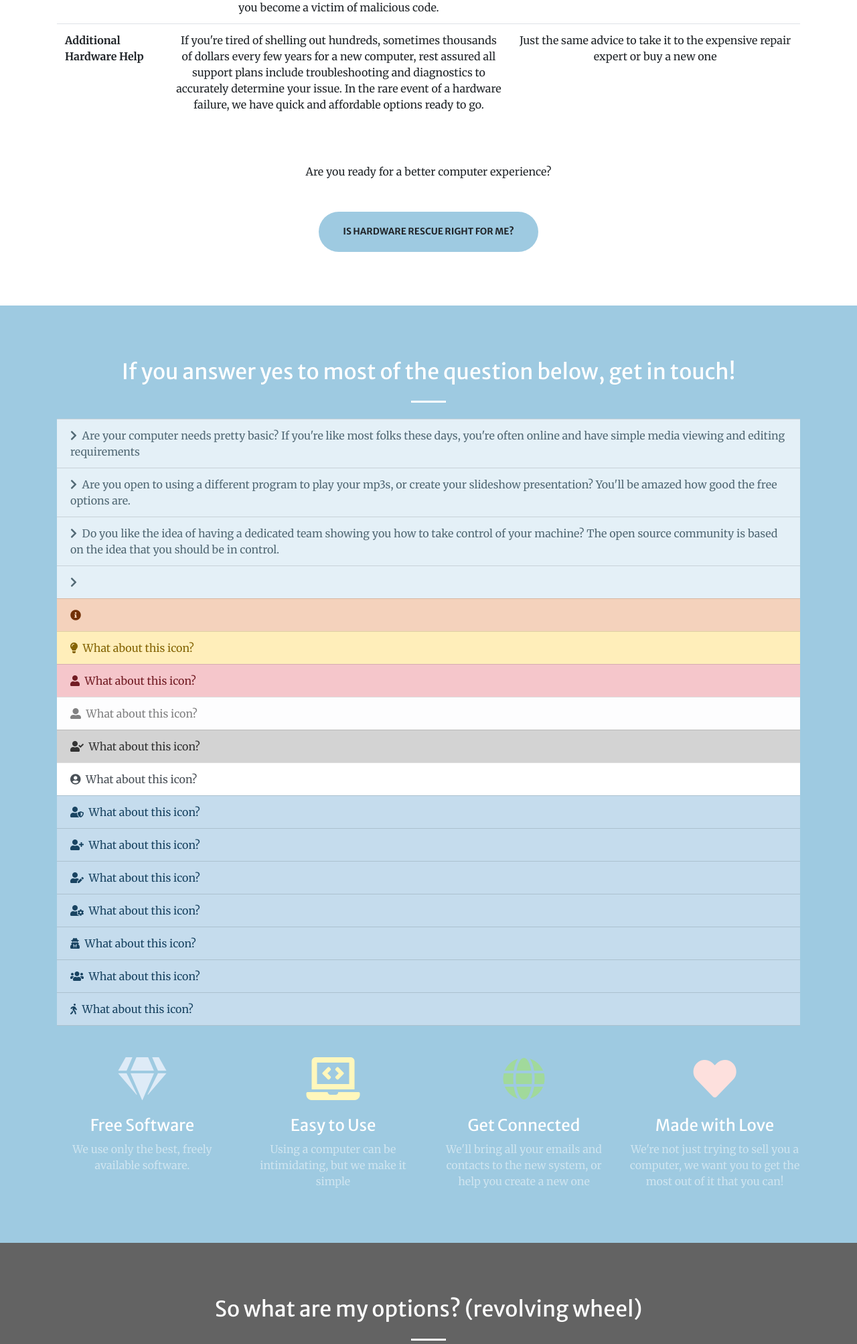
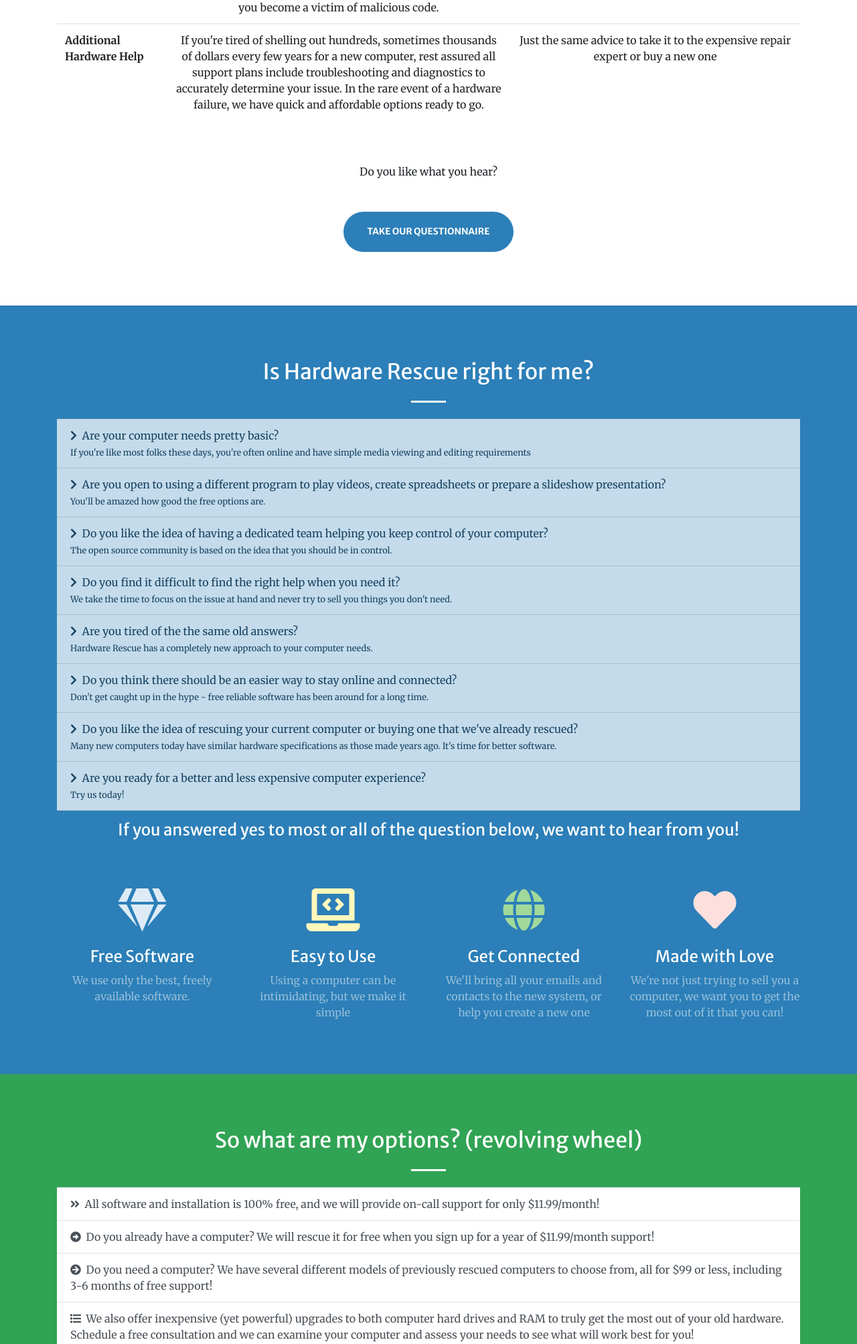
Before and after one commit to ssallgood/HWR_Website, a PHP site: page / in a window 1280 px wide. Shown: the part 2662-4668 px from the top of the page at 67% size. Run offline with PHP 8.4, Linux system fonts and the light colour scheme.

Commit message:
120419AH

```diff
--- a/index.html
+++ b/index.html
@@ -125,7 +125,7 @@
         <hr class="divider light my-4">
           <p class="text-white-90 mb-4">
             <img src="img/laptopslow.png" class="img-fluid float-left pr-3">
-            Are you unhappy with your computer's performance? Thinking about getting a new one? We've all heard the story; it usually begins with "my computer used to be fast, but...". You've tried all the tips and tricks you could find to speed it up and make it run better but there's only so much you can do with "ancient" hardware. Now it's so slow and frustrating to use that it's hardly ever even turned on. The only option left is to buy a new computer with the latest Apple or Microsoft operating system and get rid of your old computer. Right?<br><br>
+            Are you unhappy with your computer's performance? Thinking about getting a new one? We've all heard the story - it usually begins with "my computer used to be fast, but...". You've tried all the tips and tricks you could find to speed it up and make it run better but there's only so much you can do with "ancient" hardware. Now it's so slow and frustrating to use that it's hardly ever even turned on. The only option left is to buy a new computer with the latest Apple or Microsoft operating system and get rid of your old computer. Right?<br><br>
 
             It doesn't have to be that way! Before you spend a lot of money on a new computer, find out how Hardware Rescue can make your computer fast again. Your current computer hardware can still run like new! Commercial software comes bloated with unnecessary features that eat up your computer's limited resources and degrade performance. Apple and Microsoft don't seem to mind that bloated software updates often cause poor performance on older computers… After all, the slower your computer gets, the more likely you are to buy a new one, which will come pre-installed with a paid-for license of their latest Operating System (OS). <br><br>
 
@@ -239,37 +239,28 @@
             </div>
             <br>
             <br>
-          <p class="mb-4">Are you ready for a better computer experience?</p>
-          </p>
+          <p class="mb-4">Do you like what you hear?</p>
           <br>
-      <a class="btn btn-secondary btn-xl js-scroll-trigger" href="#contact">Is Hardware Rescue right for me?</a>
+      <a class="btn btn-secondary btn-xl js-scroll-trigger" href="#questionnaire">Take Our Questionnaire</a>
     </div>
   </section>
 
-  <section class="page-section bg-secondary" id="services">
+  <section class="page-section bg-secondary" id="questionnaire">
     <div class="container">
-      <h2 class="mb-4 text-center text-white">If you answer yes to most of the question below, get in touch!</h2>
+      <h2 class="mb-4 text-center text-white">Is Hardware Rescue right for me?</h2>
       <hr class="divider light my-4">
         <p class="mb-4 text-left">
           <ul class="list-group list-group-flush">
-            <li class="list-group-item list-group-item-action list-group-item-secondary"><i class="fa fa-chevron-right" aria-hidden=”true”></i> &nbsp;Are your computer needs pretty basic? If you're like most folks these days, you're often online and have simple media viewing and editing requirements</li>
-            <li class="list-group-item list-group-item-action list-group-item-secondary"><i class="fa fa-chevron-right" aria-hidden=”true”></i> &nbsp;Are you open to using a different program to play your mp3s, or create your slideshow presentation? You'll be amazed how good the free options are.</li>
-            <li class="list-group-item list-group-item-action list-group-item-secondary"><i class="fa fa-chevron-right" aria-hidden=”true”></i> &nbsp;Do you like the idea of having a dedicated team showing you how to take control of your machine? The open source community is based on the idea that you should be in control.</li>
-            <li class="list-group-item list-group-item-action list-group-item-secondary"><i class="fa fa-chevron-right" aria-hidden=”true”></i> &nbsp;</li>
-            <li class="list-group-item list-group-item-action list-group-item-success"><i class="fa fa-info-circle" aria-hidden=”true”></i> &nbsp;</li>
-            <li class="list-group-item list-group-item-action list-group-item-warning"><i class="fa fa-lightbulb" aria-hidden=”true”></i> &nbsp;What about this icon?</li>
-            <li class="list-group-item list-group-item-action list-group-item-danger"><i class="fa fa-user" aria-hidden=”true”></i> &nbsp;What about this icon?</li>
-            <li class="list-group-item list-group-item-action list-group-item-light"><i class="fa fa-user-alt" aria-hidden=”true”></i> &nbsp;What about this icon?</li>
-            <li class="list-group-item list-group-item-action list-group-item-dark"><i class="fa fa-user-check" aria-hidden=”true”></i> &nbsp;What about this icon?</li>
-            <li class="list-group-item list-group-item-action list-group-item-black"><i class="fa fa-user-circle" aria-hidden=”true”></i> &nbsp;What about this icon?</li>
-            <li class="list-group-item list-group-item-action list-group-item-info"><i class="fa fa-user-shield" aria-hidden=”true”></i> &nbsp;What about this icon?</li>
-            <li class="list-group-item list-group-item-action list-group-item-info"><i class="fa fa-user-plus" aria-hidden=”true”></i> &nbsp;What about this icon?</li>
-            <li class="list-group-item list-group-item-action list-group-item-info"><i class="fa fa-user-edit" aria-hidden=”true”></i> &nbsp;What about this icon?</li>
-            <li class="list-group-item list-group-item-action list-group-item-info"><i class="fa fa-user-cog" aria-hidden=”true”></i> &nbsp;What about this icon?</li>
-            <li class="list-group-item list-group-item-action list-group-item-info"><i class="fa fa-user-secret" aria-hidden=”true”></i> &nbsp;What about this icon?</li>
-            <li class="list-group-item list-group-item-action list-group-item-info"><i class="fa fa-users" aria-hidden=”true”></i> &nbsp;What about this icon?</li>
-            <li class="list-group-item list-group-item-action list-group-item-info"><i class="fa fa-walking" aria-hidden=”true”></i> &nbsp;What about this icon?</li>
-          </ul>
+            <li class="list-group-item list-group-item-action list-group-item-secondary"><i class="fa fa-chevron-right" aria-hidden=”true”></i> &nbsp;Are your computer needs pretty basic?<br><small class="text-black-75">If you're like most folks these days, you're often online and have simple media viewing and editing requirements</small></li>
+            <li class="list-group-item list-group-item-action list-group-item-secondary"><i class="fa fa-chevron-right" aria-hidden=”true”></i> &nbsp;Are you open to using a different program to play videos, create spreadsheets or prepare a slideshow presentation?<br><small class="text-black-75">You'll be amazed how good the free options are.</small></li>
+            <li class="list-group-item list-group-item-action list-group-item-secondary"><i class="fa fa-chevron-right" aria-hidden=”true”></i> &nbsp;Do you like the idea of having a dedicated team helping you keep control of your computer?<br><small class="text-black-75">The open source community is based on the idea that you should be in control.</small></li>
+            <li class="list-group-item list-group-item-action list-group-item-secondary"><i class="fa fa-chevron-right" aria-hidden=”true”></i> &nbsp;Do you find it difficult to find the right help when you need it?<br><small class="text-black-75">We take the time to focus on the issue at hand and never try to sell you things you don't need.</small></li>
+            <li class="list-group-item list-group-item-action list-group-item-secondary"><i class="fa fa-chevron-right" aria-hidden=”true”></i> &nbsp;Are you tired of the the same old answers?<br><small class="text-black-75">Hardware Rescue has a completely new approach to your computer needs.</small></li>
+            <li class="list-group-item list-group-item-action list-group-item-secondary"><i class="fa fa-chevron-right" aria-hidden=”true”></i> &nbsp;Do you think there should be an easier way to stay online and connected?<br><small class="text-black-75">Don't get caught up in the hype - free reliable software has been around for a long time.</small></li>
+            <li class="list-group-item list-group-item-action list-group-item-secondary"><i class="fa fa-chevron-right" aria-hidden=”true”></i> &nbsp;Do you like the idea of rescuing your current computer or buying one that we've already rescued?<br><small class="text-black-75">Many new computers today have similar hardware specifications as those made years ago. It's time for better software.</small></li>
+            <li class="list-group-item list-group-item-action list-group-item-secondary"><i class="fa fa-chevron-right" aria-hidden=”true”></i> &nbsp;Are you ready for a better and less expensive computer experience?<br><small class="text-black-75">Try us today!</small></li>
+          </ul></p>
+          <h4 class="mb-4 text-center text-white">If you answered yes to most or all of the question below, we want to hear from you!</h4>
       <div class="row">
         <div class="col-lg-3 col-md-6 text-center">
           <div class="mt-5">
@@ -302,48 +293,18 @@
       </div>
     </div>
   </section>
-  <section class="page-section bg-dark" id="services">
+  <section class="page-section bg-primary" id="services">
     <div class="container">
       <h2 class="mb-4 text-center text-white">So what are my options? (revolving wheel)</h2>
       <hr class="divider light my-4">
         <p class="mb-4 text-left">
           <ul class="list-group list-group-flush">
             <li class="list-group-item list-group-item-action list-group-item-white"><i class="fa fa-angle-double-right" aria-hidden=”true”></i> &nbsp;All software and installation is 100% free, and we will provide on-call support for only $11.99/month!</li>
-            <li class="list-group-item list-group-item-action list-group-item-white"><i class="fa fa-arrow-alt-circle-right" aria-hidden=”true”></i> &nbsp;Do you already have a computer? We will rescue it for only $79, which includes six months of free support!</li>
+            <li class="list-group-item list-group-item-action list-group-item-white"><i class="fa fa-arrow-alt-circle-right" aria-hidden=”true”></i> &nbsp;Do you already have a computer? We will rescue it for free when you sign up for a year of $11.99/month support!</li>
             <li class="list-group-item list-group-item-action list-group-item-white"><i class="fa fa-arrow-circle-right" aria-hidden=”true”></i> &nbsp;Do you need a computer?  We have several different models of previously rescued computers to choose from, all for $99 or less,  including 3-6 months of free support!</li>
             <li class="list-group-item list-group-item-action list-group-item-white"><i class="fa fa-list" aria-hidden=”true”></i> &nbsp;We also offer inexpensive (yet powerful) upgrades to both computer hard drives and RAM to truly get the most out of your old hardware. Schedule a free consultation and we can examine your computer and assess your needs to see what will work best for you!</li>
             <li class="list-group-item list-group-item-action list-group-item-white"><i class="fa fa-grip-horizontal" aria-hidden=”true”></i> &nbsp;Would you like to donate a computer?  We are always on the hunt for old laptops and desktops that need to be rescued! Instead of letting it collect dust in a closet somewhere, we will breathe new life into it and find it a new home where it can be used and enjoyed for years to come. Depending on the computer, receive up to two free months of support for your donation!</li>
           </ul>
-      <div class="row">
-        <div class="col-lg-3 col-md-6 text-center">
-          <div class="mt-5">
-            <i class="fas fa-4x fa-gem text-primary mb-4"></i>
-            <h3 class="h4 mb-2 text-white">Free Software</h3>
-            <p class="text-white-50 mb-0">We use only the best, freely available software.</p>
-          </div>
-        </div>
-        <div class="col-lg-3 col-md-6 text-center">
-          <div class="mt-5">
-            <i class="fas fa-4x fa-laptop-code text-primary mb-4"></i>
-            <h3 class="h4 mb-2 text-white">Easy to Use</h3>
-            <p class="text-white-50 mb-0">Using a computer can be intimidating, but we make it simple</p>
-          </div>
-        </div>
-        <div class="col-lg-3 col-md-6 text-center">
-          <div class="mt-5">
-            <i class="fas fa-4x fa-globe text-primary mb-4"></i>
-            <h3 class="h4 mb-2 text-white">Get Connected</h3>
-            <p class="text-white-50 mb-0">We'll bring all your emails and contacts to the new system, or help you create a new one</p>
-          </div>
-        </div>
-        <div class="col-lg-3 col-md-6 text-center">
-          <div class="mt-5">
-            <i class="fas fa-4x fa-heart text-primary mb-4"></i>
-            <h3 class="h4 mb-2 text-white">Made with Love</h3>
-            <p class="text-white-50 mb-0">We're not just trying to sell you a computer, we want you to get the most out of it that you can!</p>
-          </div>
-        </div>
-      </div>
     </div>
     <!--Carousel Wrapper-->
 <div id="carousel-options" class="carousel slide carousel-fade" data-ride="carousel">
@@ -363,7 +324,7 @@
     <!--/First slide-->
     <!--Second slide-->
     <div class="carousel-item">
-      <img class="d-block w-100" src="https://mdbootstrap.com/img/Photos/Slides/img%20(129).jpg"
+      <img class="d-block w-100" src="img/option1.jpg"
         alt="Second slide">
     </div>
     <!--/Second slide-->
--- a/js/creative.min.js
+++ b/js/creative.min.js
@@ -4,4 +4,4 @@
  * Licensed under MIT (https://github.com/BlackrockDigital/hwr-bootstrap/blob/master/LICENSE)
  */
 
-!function(e){"use strict";e('a.js-scroll-trigger[href*="#"]:not([href="#"])').click(function(){if(location.pathname.replace(/^\//,"")==this.pathname.replace(/^\//,"")&&location.hostname==this.hostname){var a=e(this.hash);if((a=a.length?a:e("[name="+this.hash.slice(1)+"]")).length)return e("html, body").animate({scrollTop:a.offset().top-72},1e3,"easeInOutExpo"),!1}}),e(".js-scroll-trigger").click(function(){e(".navbar-collapse").collapse("hide")}),e("body").scrollspy({target:"#mainNav",offset:75});var a=function(){100<e("#mainNav").offset().top?e("#mainNav").addClass("navbar-scrolled"):e("#mainNav").removeClass("navbar-scrolled")};a(),e(window).scroll(a),e("#portfolio").magnificPopup({delegate:"a",type:"image",tLoading:"Loading image #%curr%...",mainClass:"mfp-img-mobile",gallery:{enabled:!0,navigateByImgClick:!0,preload:[0,1]},image:{tError:'<a href="%url%">The image #%curr%</a> could not be loaded.'}})}(jQuery);
+!function(e){"use strict";e('a.js-scroll-trigger[href*="#"]:not([href="#"])').click(function(){if(location.pathname.replace(/^\//,"")==this.pathname.replace(/^\//,"")&&location.hostname==this.hostname){var a=e(this.hash);if((a=a.length?a:e("[name="+this.hash.slice(1)+"]")).length)return e("html, body").animate({scrollTop:a.offset().top-72},1e3,"easeInOutExpo"),!1}}),e(".js-scroll-trigger").click(function(){e(".navbar-collapse").collapse("hide")}),e("body").scrollspy({target:"#mainNav",offset:75});function a(){100<e("#mainNav").offset().top?e("#mainNav").addClass("navbar-scrolled"):e("#mainNav").removeClass("navbar-scrolled")}a(),e(window).scroll(a),e("#portfolio").magnificPopup({delegate:"a",type:"image",tLoading:"Loading image #%curr%...",mainClass:"mfp-img-mobile",gallery:{enabled:!0,navigateByImgClick:!0,preload:[0,1]},image:{tError:'<a href="%url%">The image #%curr%</a> could not be loaded.'}})}(jQuery);
--- a/scss/_variables.scss
+++ b/scss/_variables.scss
@@ -54,7 +54,7 @@ $dark: #636363;
 $light-green: #e5f5e0;
 
 $primary: $cb_green !default;
-$secondary: $cb_light_blue  !default;
+$secondary: $cb_mh_blue2  !default;
 $tertiary: $orange  !default;
 //
 
```
Also changed, not shown: css/creative.css, css/creative.min.css, img/monthly_option.jpg (added), img/option1.jpg (added), 1 other file.
